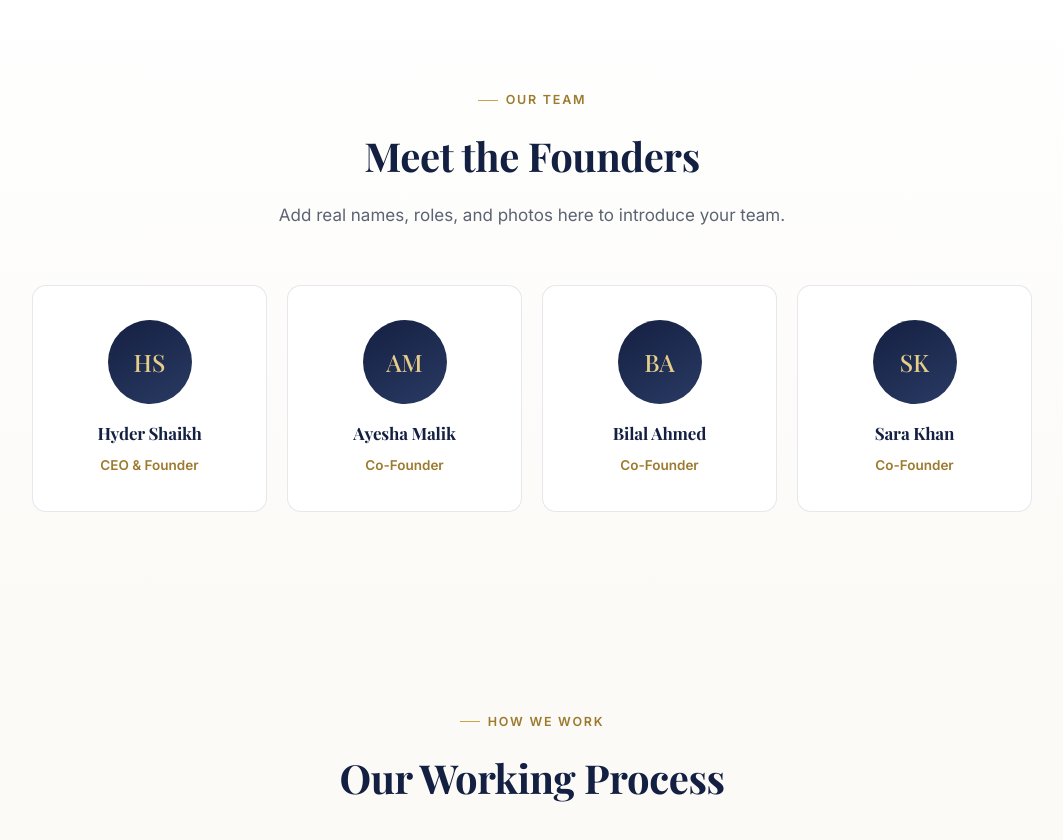
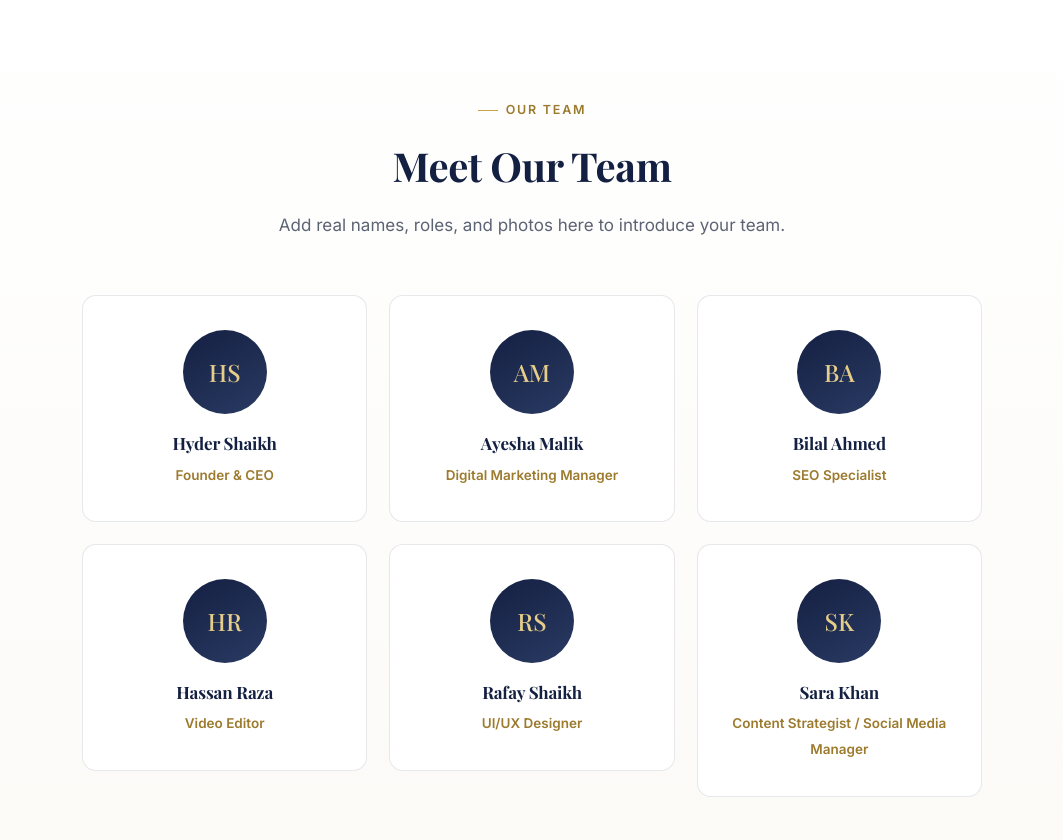
Before and after one commit to aishtiaque875-hub/Marketing-Insight-Pro-, a React (Vite) app: page /about in a window 1280 px wide. Shown: the part 1940-2780 px from the top of the page, without its empty margins (108-1171 px from the left). Built offline with nearby package versions, Linux system fonts and the light colour scheme.

Commit message:
Add files via upload

```diff
--- a/src/pages/About.css
+++ b/src/pages/About.css
@@ -4,7 +4,7 @@
   overflow: hidden;
   padding: 90px 0 70px;
   text-align: center;
-  background: linear-gradient(180deg, var(--navy-deep), var(--navy) 120%);
+  background: var(--navy-deep);
 }
 
 .about-hero-bg {
@@ -97,7 +97,7 @@
 .about-stat-card-big strong {
   font-family: var(--font-body);
   font-weight: 800;
-  font-size: 58px;
+  font-size: 68px;
   color: var(--navy);
   line-height: 1;
   letter-spacing: -0.02em;
@@ -150,9 +150,9 @@
 
 .founders-grid {
   display: grid;
-  grid-template-columns: repeat(4, 1fr);
-  gap: 20px;
-  max-width: 1000px;
+  grid-template-columns: repeat(3, 1fr);
+  gap: 22px;
+  max-width: 900px;
   margin: 0 auto;
 }
 
--- a/src/pages/About.jsx
+++ b/src/pages/About.jsx
@@ -27,10 +27,12 @@ const whyChooseUs = [
 ]
 
 const founders = [
-  { name: 'Hyder Shaikh', role: 'CEO & Founder', initials: 'HS' },
-  { name: 'Ayesha Malik', role: 'Co-Founder', initials: 'AM' },
-  { name: 'Bilal Ahmed', role: 'Co-Founder', initials: 'BA' },
-  { name: 'Sara Khan', role: 'Co-Founder', initials: 'SK' },
+  { name: 'Hyder Shaikh', role: 'Founder & CEO', initials: 'HS' },
+  { name: 'Ayesha Malik', role: 'Digital Marketing Manager', initials: 'AM' },
+  { name: 'Bilal Ahmed', role: 'SEO Specialist', initials: 'BA' },
+  { name: 'Hassan Raza', role: 'Video Editor', initials: 'HR' },
+  { name: 'Rafay Shaikh', role: 'UI/UX Designer', initials: 'RS' },
+  { name: 'Sara Khan', role: 'Content Strategist / Social Media Manager', initials: 'SK' },
 ]
 
 const processSteps = [
@@ -132,7 +134,7 @@ export default function About() {
         <div className="container">
           <div className="section-head">
             <span className="eyebrow" style={{ justifyContent: 'center' }}>Our Team</span>
-            <h2>Meet the Founders</h2>
+            <h2>Meet Our Team</h2>
             <p>Add real names, roles, and photos here to introduce your team.</p>
           </div>
           <div className="founders-grid">
--- a/src/pages/Home.css
+++ b/src/pages/Home.css
@@ -88,7 +88,7 @@
 .hero-stat strong {
   font-family: var(--font-body);
   font-weight: 800;
-  font-size: 72px !important;
+  font-size: 84px !important;
   line-height: 1;
   color: var(--gold-light);
   letter-spacing: -0.02em;
@@ -103,7 +103,7 @@
 
 @media (max-width: 640px) {
   .hero-stat strong {
-    font-size: 50px !important;
+    font-size: 58px !important;
   }
 }
 
```
